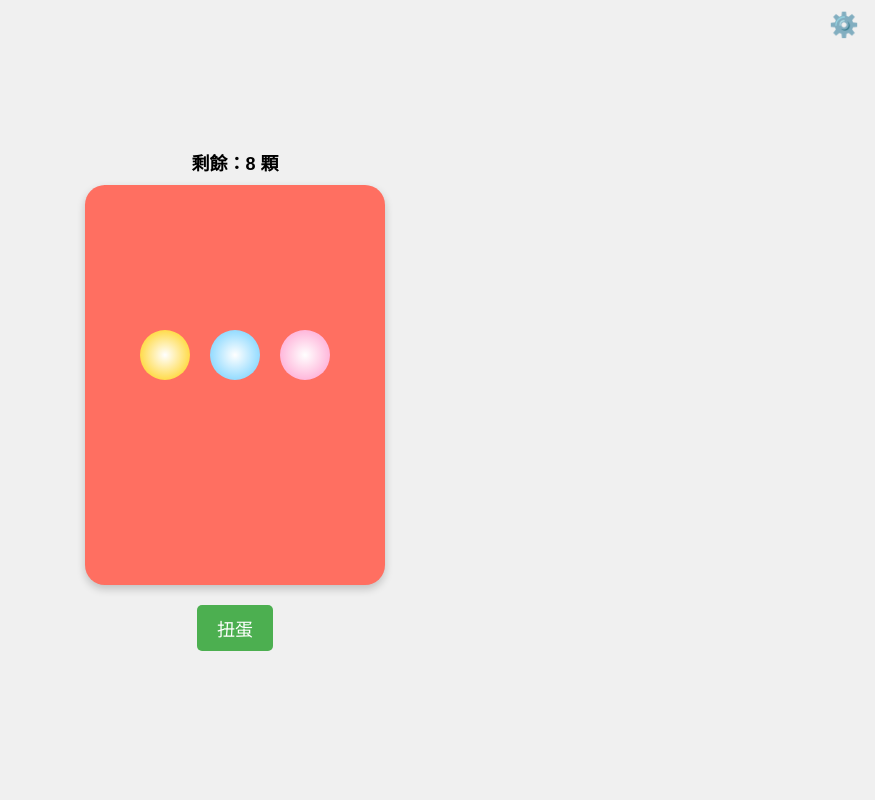
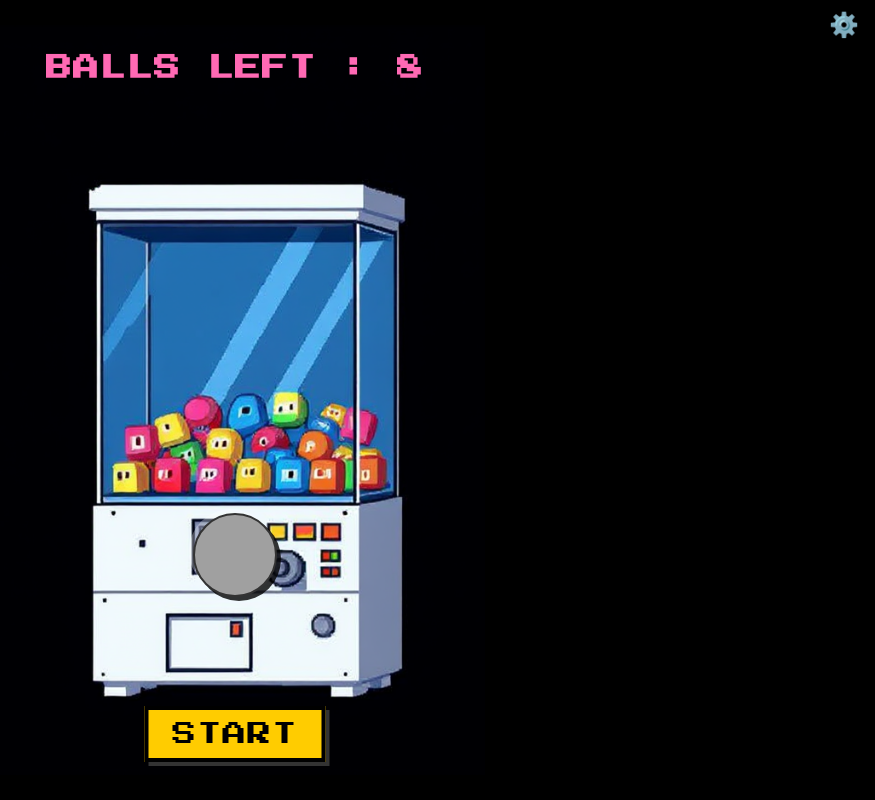
Before and after one commit to s34798s2/Tom_CapsuleToy, a plain HTML site: page index.html in a window 1280 px wide. Shown: the whole page, without its empty margins (405-1280 px from the left). Drawn offline with Linux system fonts and the light colour scheme.

Commit message:
Update index.html

```diff
--- a/index.html
+++ b/index.html
@@ -4,18 +4,43 @@
   <meta charset="UTF-8" />
   <meta name="viewport" content="width=device-width, initial-scale=1.0"/>
   <title>扭蛋機</title>
+  <link href="https://fonts.googleapis.com/css2?family=Press+Start+2P&display=swap" rel="stylesheet" />
   <style>
+     @font-face {
+	  font-family: 'Zpix';
+	  src: url('zpix.ttf') format('truetype');
+	  font-weight: normal;
+	  font-style: normal;
+	}
+
+
+    html, body {
+      margin: 0;
+      padding: 0;
+      width: 100vw;
+      height: 100vh;
+      overflow: hidden;
+      background-color: black; /* 設置網頁背景為黑色 */
+    }
+
     body {
+      font-family: 'Press Start 2P', 'Zpix', monospace;
+      letter-spacing: 1px;
       display: flex;
-      flex-direction: column;
+      justify-content: center;
       align-items: center;
-      justify-content: center;
-      height: 100vh;
-      margin: 0;
-      background-color: #f0f0f0;
-      font-family: Arial, sans-serif;
-      overflow: hidden;
+      background-size: cover;
+      background-position: center;
+      background-repeat: no-repeat;
       position: relative;
+    }
+
+    body::before {
+      content: "";
+      position: absolute;
+      top: 0; left: 0; right: 0; bottom: 0;
+      background-color: rgba(0, 0, 0, 0.1); /* ✅ 可選：淡黑色遮罩讓前景更清楚 */
+      z-index: -1;
     }
 
     .settings-btn {
@@ -60,96 +85,149 @@
       text-align: center;
     }
 
+	.gacha-machine-wrapper {
+	  position: relative;
+	  width: 500px;  /* ✅ 固定大小 */
+	  height: 750px;
+	  background-image: url('picture.jpg');  /* ✅ 扭蛋背景圖 */
+	  background-size: cover;
+	  background-position: center;
+	  background-repeat: no-repeat;
+	  box-shadow: 0 4px 10px rgba(0,0,0,0.3);
+	}
+
 	  .gacha-machine {
-      width: 300px;
-      height: 400px;
-      background-color: #ff6f61;
-      border-radius: 20px;
-      position: relative;
-      box-shadow: 0 4px 8px rgba(0, 0, 0, 0.2);
-      overflow: hidden;
+		  position: absolute;
+		  top: 0;
+		  left: 0;
+		  width: 100%;     /* 滿版放在 wrapper 裡 */
+		  height: 100%;
+		  pointer-events: none;  /* 防止點擊穿透，如果有需要 */
 		}
 
 	.gacha-balls {
 	  position: absolute;
-      top: 0;
+	  top: 80px;    /* ✅ 絕對座標定位 */
+	  left: 50%;
+	  transform: translateX(-50%);
 	  width: 100%;
-      height: 300px;
 	  display: flex;
+	  justify-content: center;
 	  flex-wrap: wrap;
-      justify-content: center;
-      align-items: center;
+	  pointer-events: auto;  /* 要能點擊就打開 */
 	}
 
-    .gacha-ball {
-      width: 50px;
-      height: 50px;
-      background: radial-gradient(circle, #fff 30%, #ffd700 70%);
-      border-radius: 50%;
-      margin: 10px;
-      animation: roll 2s infinite;
-    }
+
 
 	.selected-ball {
+	  position: absolute;
+	  top: 65%;
+	  left: 50%;
+	  transform: translateX(-50%);
 	  width: 80px;
 	  height: 80px;
-      border-radius: 50%;
-      position: absolute;
-      top: 320px;
-      left: 110px;
-      display: none;
+	  border-radius: 50%; /* 雖然是復古，但圓形還是可以保留，或者看您想改成方形也可以喔！ */
+	  display: flex;
+	  justify-content: center;
+	  flex-wrap: wrap;
 	  animation: bounceOut 1s ease-out forwards;
+	  z-index: 3;
+
+	  /* 復古遊戲風格新增部分 */
+	  image-rendering: pixelated; /* 讓圖片或背景圖呈現像素化效果 */
+	  box-shadow:
+		4px 4px 0px rgba(0, 0, 0, 0.8), /* 模擬像素邊框的陰影 */
+		-4px -4px 0px rgba(255, 255, 255, 0.3); /* 另一邊的陰影，增加立體感 */
+	  border: 2px solid #333; /* 增加一個深色邊框 */
+	  background-color: #A0A0A0; /* 給一個比較灰暗的背景色，像以前的遊戲畫面 */
+	  font-family: 'Press Start 2P', cursive; /* 這裡可以引入一個像素字體，讓文字也復古 */
+	  color: #FFF; /* 復古字體通常是白色或亮色 */
+	  text-shadow: 2px 2px 0px #000; /* 像素字體的陰影效果 */
 	}
 
 	.gacha-result {
+	  font-family: 'Zpix', monospace;
+	  letter-spacing: 1px;
 	  position: absolute;
-      top: 25%;
-      left: 12%;
+	  top: 40%;
+	  left: 50%;
+	  transform: translateX(-50%);
 	  padding: 20px 40px;
 	  font-size: 30px;
 	  font-weight: bold;
-      background-color: #fff;
-      color: #ff4500;
-      border-radius: 10px;
-      box-shadow: 0 0 20px rgba(0,0,0,0.3);
+
+	  background-color: #000000; /* 黑底 */
+	  color: #00FF00; /* 綠色字，CRT 復古感 */
+
+	  border: 5px solid #00FF00; /* 粗綠邊框 */
+	  border-radius: 0; /* 方角 */
+
+	  box-shadow:
+		4px 4px 0 #006400,  /* 深綠陰影，製造像素立體感 */
+		0 0 10px #00FF00;   /* 螢光感 */
+
 	  opacity: 0;
 	  display: none;
+
 	  animation: reveal 1s 1.5s forwards;
-      z-index: 20;
+
+	  z-index: 10;
+	}
+
+	/* 漸顯動畫 */
+	@keyframes reveal {
+	  to {
+		opacity: 1;
+		display: block;
+	  }
 	}
 
 	.gacha-button {
-      padding: 10px 20px;
-      font-size: 18px;
-      background-color: #4CAF50;
-      color: white;
-      border: none;
-      border-radius: 5px;
+	  font-family: 'Press Start 2P', 'Zpix', monospace;
+	  letter-spacing: 1px;
+	  position: absolute;
+	  bottom: 38px;
+	  left: 50%;
+	  transform: translateX(-50%);
+	  padding: 12px 24px;
+	  font-size: 24px;
+
+	  background-color: #ffcc00; /* 黃色底 */
+	  color: #000000; /* 黑色字 */
+	  border: 4px solid #000; /* 黑框 */
+	  box-shadow: 4px 4px 0 #333; /* 側邊陰影，做出立體感 */
+	  border-radius: 0; /* 方角符合像素風格 */
+
 	  cursor: pointer;
-      margin-top: 20px;
+	  z-index: 2;
+	  transition: all 0.1s ease-in-out;
+	}
+
+	.gacha-button:active {
+	  box-shadow: 0 0 0 #333;
+	  transform: translateX(-50%) translateY(4px);
 	}
 
     .remaining-count {
+	  margin-top: 30px;
 	  margin-bottom: 10px;
-      font-size: 18px;
+	  font-size: 26px;
 	  font-weight: bold;
+	  text-align: center;
+	  width: 100%;
+	  color: #ff69b4;
 	}
 
-    @keyframes roll {
-      0% { transform: translateY(0) rotate(0deg); }
-      50% { transform: translateY(20px) rotate(180deg); }
-      100% { transform: translateY(0) rotate(360deg); }
-    }
 
     @keyframes bounceOut {
-      0% { transform: translateY(-300px) scale(0.5); opacity: 0; }
-      50% { transform: translateY(-150px) scale(1.1); opacity: 1; }
-      100% { transform: translateY(0) scale(1); opacity: 1; }
+      0% { transform: translateX(-50%) translateY(-300px) scale(0.5); opacity: 0; }
+      50% { transform: translateX(-50%) translateY(-150px) scale(1.1); opacity: 1; }
+      100% { transform: translateX(-50%) translateY(0) scale(1); opacity: 1; }
     }
 
     @keyframes reveal {
-      0% { transform: scale(0); opacity: 0; }
-      100% { transform: scale(1); opacity: 1; }
+      0% { transform: translateX(-50%) scale(0); opacity: 0; }
+      100% { transform: translateX(-50%) scale(1); opacity: 1; }
     }
 
     @keyframes flash {
@@ -157,14 +235,14 @@
       50% { background-color: #ffe066; }
     }
 
+
     .flash-bg {
       animation: flash 0.2s alternate 10;
     }
 
-    /* SSR 特效 */
     .ssr-effect {
-      color: #FFD700;
-      background: radial-gradient(circle, #fff, #ff69b4);
+      color: #000000;
+      background: #ffd700;
       border: 4px solid gold;
       text-shadow: 0 0 10px #FFD700, 0 0 20px #FF69B4;
       box-shadow: 0 0 30px #FFD700;
@@ -172,8 +250,8 @@
     }
 
     @keyframes ssrGlow {
-      from { transform: scale(1); opacity: 1; }
-      to { transform: scale(1.1); opacity: 0.85; }
+      from { transform: translateX(-50%) scale(1); opacity: 1; }
+      to { transform: translateX(-50%) scale(1.1); opacity: 0.85; }
     }
   </style>
 </head>
@@ -187,39 +265,32 @@
     <button onclick="updatePrizes()">更新</button>
   </div>
 
-  <div class="gacha-container">
-    <div class="remaining-count" id="remainingCount">剩餘：0 顆</div>
+  <div >
+
+
+	<div class="gacha-machine-wrapper">
+
 		<div class="gacha-machine">
+		  <div class="remaining-count" id="remainingCount">BALLS LEFT: 0</div>
 		  <div class="gacha-balls" id="gachaBalls">
-        <div class="gacha-ball" style="background: radial-gradient(circle, #fff, #ffcc00);"></div>
-        <div class="gacha-ball" style="background: radial-gradient(circle, #fff, #66ccff);"></div>
-        <div class="gacha-ball" style="background: radial-gradient(circle, #fff, #ff99cc);"></div>
+
 		  </div>
 		  <div class="selected-ball" id="selectedBall"></div>
 		  <div class="gacha-result" id="result"></div>
 		</div>
-    <button class="gacha-button" id="gachaButton" onclick="spinGacha()">扭蛋</button>
 	</div>
 
-  <!-- 音效 -->
+    <button class="gacha-button" id="gachaButton" onclick="spinGacha()"> START </button>
+  </div>
+
   <audio id="drawSound" src="https://www.soundjay.com/button/sounds/button-3.mp3" preload="auto"></audio>
 
   <script>
-    // --- 變更開始 ---
-
-    // 1. 將獎項內容和設定狀態宣告成全域變數，並給予預設值
     let prizePool = [];
-    let rawInput = "[特獎]*1\n二獎*2\n三獎*5"; // 預設獎項內容
-    let removeAfterDrawState = true; // 「抽後刪除」的預設狀態
-
-    // --- 變更結束 ---
+    let rawInput = "[特獎]*1\n二獎*2\n三獎*5";
+    let removeAfterDrawState = true;
 
     function parsePrizeInput(input) {
-      // --- 變更開始 ---
-      // 2. 刪除這行，不然每次更新都會重置為預設值
-      // document.getElementById("inputPrizes").value = "[特獎]*1\n二等獎*2";
-      // --- 變更結束 ---
-
       const lines = input.trim().split('\n');
       const result = [];
       lines.forEach(line => {
@@ -235,21 +306,16 @@
 
     function updatePrizePoolDisplay() {
       const remaining = prizePool.length;
-      document.getElementById("remainingCount").textContent = `剩餘：${remaining} 顆`;
+      document.getElementById("remainingCount").textContent = `BALLS LEFT : ${remaining}`;
     }
 
     function updatePrizes() {
       const input = document.getElementById("inputPrizes").value;
-
-      // --- 變更開始 ---
-      // 3. 按下更新時，儲存目前的設定到全域變數中
       rawInput = input;
       removeAfterDrawState = document.getElementById("removeAfterDraw").checked;
-      // --- 變更結束 ---
-
       prizePool = parsePrizeInput(input);
       updatePrizePoolDisplay();
-      toggleSettings(true); // 直接關閉設定面板
+      toggleSettings(true);
     }
 
     function toggleSettings(forceClose = null) {
@@ -257,15 +323,11 @@
       const resultElement = document.getElementById("result");
       resultElement.style.display = 'none';
       resultElement.style.opacity = '0';
-
       const shouldDisplay = forceClose === null ? panel.style.display !== "block" : !forceClose;
 
       if (shouldDisplay) {
-        // --- 變更開始 ---
-        // 4. 打開設定面板前，從變數讀取儲存的設定並顯示
         document.getElementById("inputPrizes").value = rawInput;
         document.getElementById("removeAfterDraw").checked = removeAfterDrawState;
-        // --- 變更結束 ---
         panel.style.display = "block";
       } else {
         panel.style.display = "none";
@@ -300,11 +362,7 @@
       const selectedBall = document.getElementById('selectedBall');
       const resultElement = document.getElementById('result');
       const machine = document.querySelector('.gacha-machine');
-
-      // --- 變更開始 ---
-      // 5. 抽獎時，直接讀取儲存的狀態變數
       const removeAfterDraw = removeAfterDrawState;
-      // --- 變更結束 ---
 
       resultElement.style.display = 'none';
       selectedBall.style.display = 'none';
@@ -351,15 +409,11 @@
       }, 1000);
     }
 
-    // --- 變更開始 ---
-    // 6. 預設載入時，將預設值填入設定面板，然後呼叫 updatePrizes() 初始化獎池
     window.onload = () => {
       document.getElementById('inputPrizes').value = rawInput;
       document.getElementById('removeAfterDraw').checked = removeAfterDrawState;
       updatePrizes();
     };
-    // --- 變更結束 ---
   </script>
-
 </body>
 </html>
```
Lines whose indentation alone changed are shown as unchanged.
